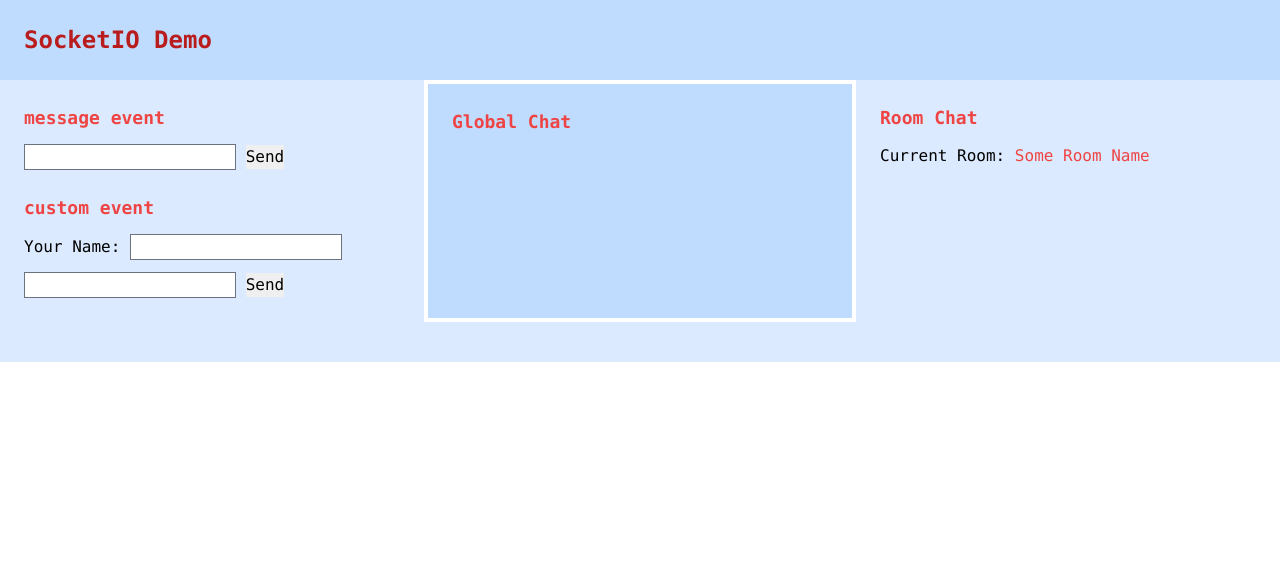
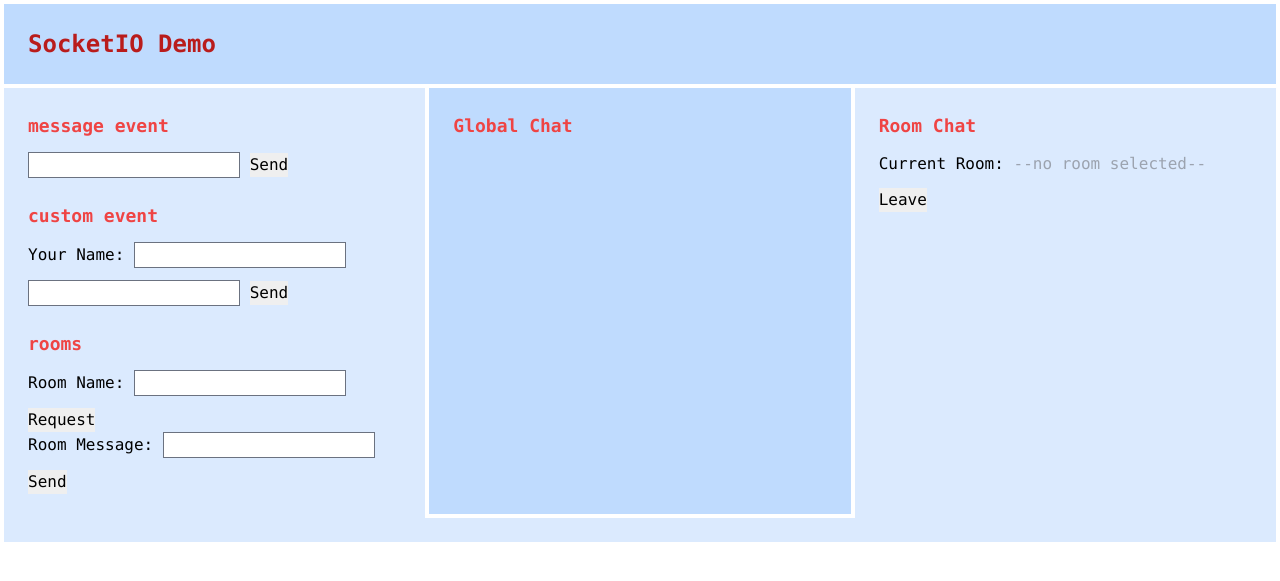
Before and after one commit to jonathanchukinas/just_one, a Flask app: page / in a window 1280 px wide. Shown: the top 581 px of the page. Run offline with Flask 2, Linux system fonts and the light colour scheme; some libraries are stand-ins or nearby versions.

Commit message:
add rooms, yarn, and gitignore

```diff
--- a/just_one/main.py
+++ b/just_one/main.py
@@ -38,15 +38,32 @@ def handle_message(json):
 @socketio.on('json')
 def handle_message(json):
     print('json event:', json)
-    # emit('message_with_name', json, broadcast=True)
 
 
-# @socketio.on('join')
-# def join_room_requested(data):
-#     user_name = data['user_name']
-#     room_name = data['room_name']
-#     join_room(room_name)
-#     socketio.send(f'{user_name} has entered the room.', room=room_name)
+@socketio.on('room_request')
+def handle_room_request(payload):
+    room_name = payload['room_name']
+    join_room(room_name)
+    msg = f'Someone has joined the `{room_name}` room.'
+    emit('room_confirmed', payload)
+    send(msg, broadcast=True)
+    # TODO remove from all other rooms
+
+@socketio.on('room_message')
+def handle_room_message(payload):
+    room_name = payload['room_name']
+    emit('room_message', payload, room=room_name)
+
+@socketio.on('leave_room')
+def handle_leave_room(payload):
+    room_name = payload['room_name']
+    leave_room(room_name)
+    emit('leave_room', payload)
+    player_name = payload['player_name']
+    msg = f'{player_name} has left the `{room_name}` room.'
+    send(msg, broadcast=True)
+
+
 
 
 # @socketio.on('leave_room_requested')
--- a/just_one/templates/session.html
+++ b/just_one/templates/session.html
@@ -4,9 +4,9 @@
   <title>Simple Chat Room</title>
   <link href="https://unpkg.com/tailwindcss@^1.0/dist/tailwind.min.css" rel="stylesheet">
 </head>
-<body class="font-mono">
+<body class="font-mono p-1">
 
-  <h1 class="text-red-700 text-2xl font-extrabold p-6 bg-blue-200">SocketIO Demo</h1>
+  <h1 class="text-red-700 text-2xl font-extrabold p-6 bg-blue-200 mb-1">SocketIO Demo</h1>
 
   <div class="flex">
 
@@ -24,14 +24,26 @@
         Your Name:
         <input type="text" id="player_name" class="mb-3 border border-gray-500">
       </label>
-      <form id="custom_event_form">
+      <form id="custom_event_form" class="mb-6">
         <input type="text" id="custom_event_form_text" class="border border-gray-500">
+        <input type="submit" value="Send">
+      </form>
+      <!-- ROOM request -->
+      <h2 class="text-red-500 text-lg font-bold mb-3">rooms</h2>
+      <form id="room_request_form">
+        <label for="requested_room_name">Room Name:</label>
+        <input type="text" id="requested_room_name" class="mb-3 border border-gray-500">
+        <input type="submit" value="Request">
+      </form>
+      <form id="room_message_form">
+        <label for="room_message">Room Message:</label>
+        <input type="text" id="room_message" class="mb-3 border border-gray-500">
         <input type="submit" value="Send">
       </form>
     </div>
 
     <!-- GLOBAL CHAT -->
-    <div class="flex-1 bg-blue-200 p-6 m-1 mt-1">
+    <div class="flex-1 bg-blue-200 p-6 m-1 mt-0">
       <h2 class="text-red-500 text-lg font-bold mb-1">Global Chat</h2>
       <ul id="messages"></ul>
     </div>
@@ -41,40 +53,14 @@
       <h2 class="text-red-500 text-lg font-bold mb-3">Room Chat</h2>
       <label>
         Current Room:
-        <input type="text" disabled value="Some Room Name" class="bg-transparent text-red-500 mb-3">
+        <input id="current_room_name" type="text" disabled placeholder="--no room selected--" class="bg-transparent text-red-500 mb-3">
       </label>
+      <input id="leave_room" type="submit" value="Leave" class="cursor-pointer">
       <ul id="room_messages"></ul>
     </div>
 
   </div>
-  <div class="bg-blue-100 h-10"></div>
-
-
-<!--
-  <h2 class="text-red-500 text-lg font-bold">message event</h2>
-  <form id="message_form">
-    <input type="text" id="message_form_text">
-    <input type="submit" value="Send">
-  </form>
-  <hr>
-
-
-  <h2 class="text-red-500 text-lg font-bold">custom event</h2>
-  <label>
-    Your Name:
-    <input type="text" id="player_name">
-  </label>
-  <form id="custom_event_form">
-    <input type="text" id="custom_event_form_text">
-    <input type="submit" value="Send">
-  </form> -->
-
-
-  <!-- <h2>'json' event</h2>
-  <form id="json_event_form">
-    <input type="text" id="json_event_form_text">
-    <input type="submit" value="Send">
-  </form> -->
+  <div class="bg-blue-100 h-6"></div>
 
 
   <!-- jQuery (necessary for Bootstrap's JavaScript plugins) -->
@@ -93,7 +79,8 @@
       });
 
       socket.on('message', (msg) => {
-        $("#messages").prepend('<li>'+msg+'</li>');
+        container = $('#messages');
+        renderSimpleMessage(container, msg);
       });
 
       $('#message_form').submit((e) => {
@@ -123,10 +110,12 @@
         msg_input.val('').focus();
       });
 
-      socket.on('message_with_name', (message_object) => {
-        player_name = message_object.player_name;
-        msg = message_object.msg;
-        $("#messages").prepend('<li><b>'+player_name+':</b> '+msg+'<span> '+message_object.mykey+'</span></li>');
+      socket.on('message_with_name', (payload) => {
+        const container = $("#messages");
+        const message = payload.msg;
+        const player_name = payload.player_name;
+        // $("#messages").prepend('<li><b>'+player_name+':</b> '+msg+'<span> '+message_object.mykey+'</span></li>');
+        renderNamedMessage(container, message, player_name)
       });
 
       // Messages as json events:
@@ -158,21 +147,77 @@
       // Bottom line is: I won't be using the json event. I can't even imagine using
       // the 'message' event either.
 
-    });
+      // ROOM request
+      $('#room_request_form').submit((e) => {
+        e.preventDefault();
+        const input_room = $('#requested_room_name');
+        const requested_room_name = input_room.val();
+        const payload = {
+          room_name: requested_room_name,
+        };
+        socket.emit('room_request', payload);
+        input_room.val('')
+        $('#room_message').focus();
+      });
+
+      socket.on('room_confirmed', (payload) => {
+        room_name = payload.room_name;
+        $('#current_room_name').val(room_name);
+      });
+
+      $('#room_message_form').submit((e) => {
+        e.preventDefault();
+        const input_message = $('#room_message');
+        const message = input_message.val();
+        const payload = {
+          message: message,
+          player_name: playerName(),
+          room_name: currentRoomName(),
+        };
+        socket.emit('room_message', payload);
+        input_message.val('').focus();
+      });
+
+      socket.on('room_message', (payload) => {
+        const container = $('#room_messages');
+        const message = payload.message;
+        const player_name = payload.player_name;
+        renderNamedMessage(container, message, player_name);
+      });
+
+      $('#leave_room').click(() => {
+        socket.emit('leave_room', {
+          room_name: currentRoomName(),
+          player_name: playerName(),
+        });
+      });
+
+      socket.on('leave_room', (payload) => {
+        $('#current_room_name').val('');
+        $('#room_messages').contents('');
+        $('#room_message').focus();
+      });
 
 
 
+    });
 
-      // var room_form = $('#room_form').on('submit', function(e) {
-      //   e.preventDefault()
-      //   let user_name = $('#user_name').val()
-      //   let room_name = $('#room_name').val()
-      //   socket.emit('join_room_requested', {
-      //     user_name : user_name,
-      //     message : user_input
-      //   })
-      //   $('#message_text').val( '' ).focus()
-      // })
+    function renderSimpleMessage(container, message) {
+      container.prepend('<li>'+message+'</li>');
+    }
+
+    function renderNamedMessage(container, message, player_name) {
+      container.prepend('<li><b>'+player_name+':</b> '+message+'</li>');
+    };
+
+    function playerName() {
+      return $('#player_name').val();
+    }
+
+    function currentRoomName() {
+      return $('#current_room_name').val();
+    }
+
 
 
     // socket.on('my response', function(msg) {
```
Also changed, not shown: just_one/frontend/package.json (added, +13 -0 lines), 2 other files.
